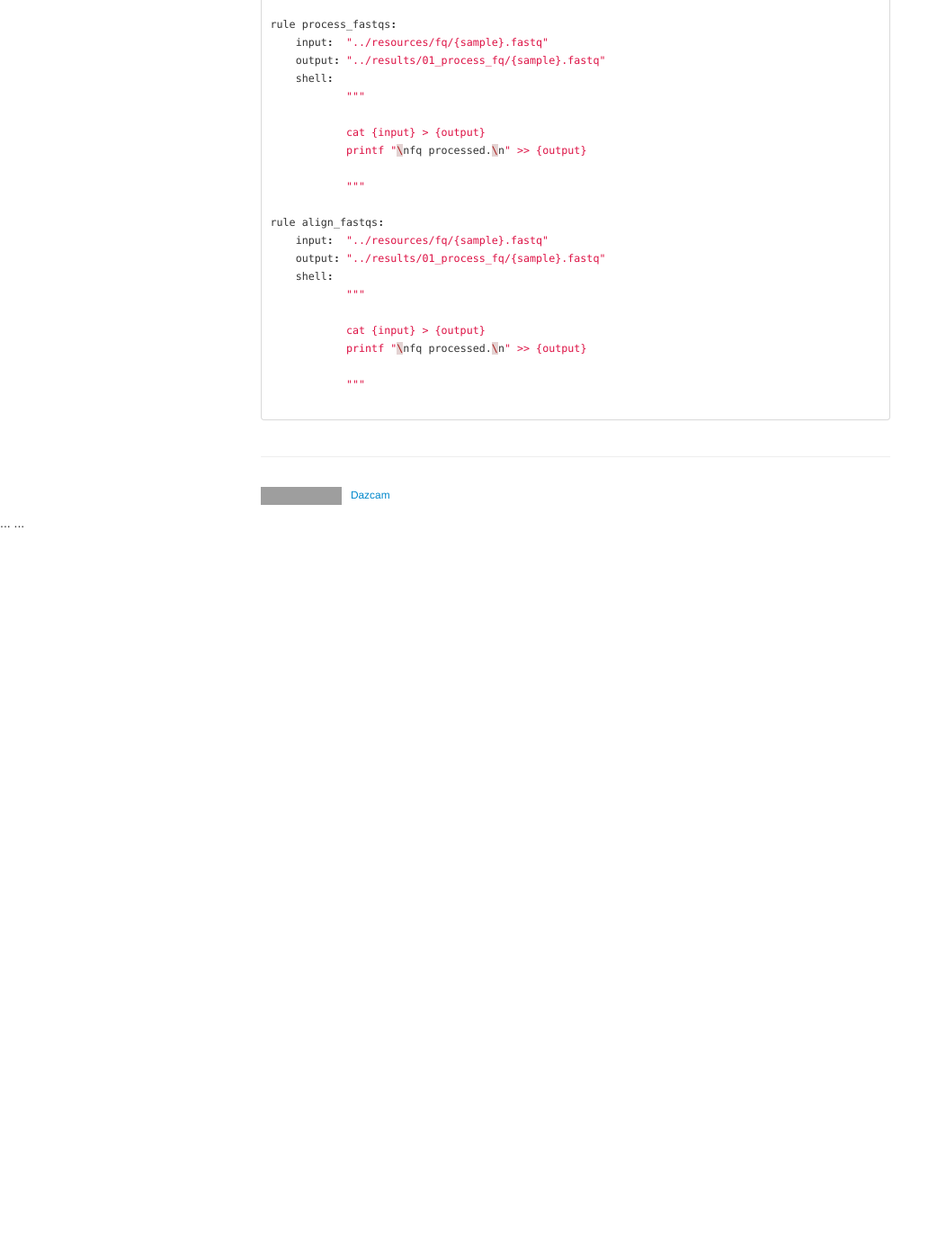
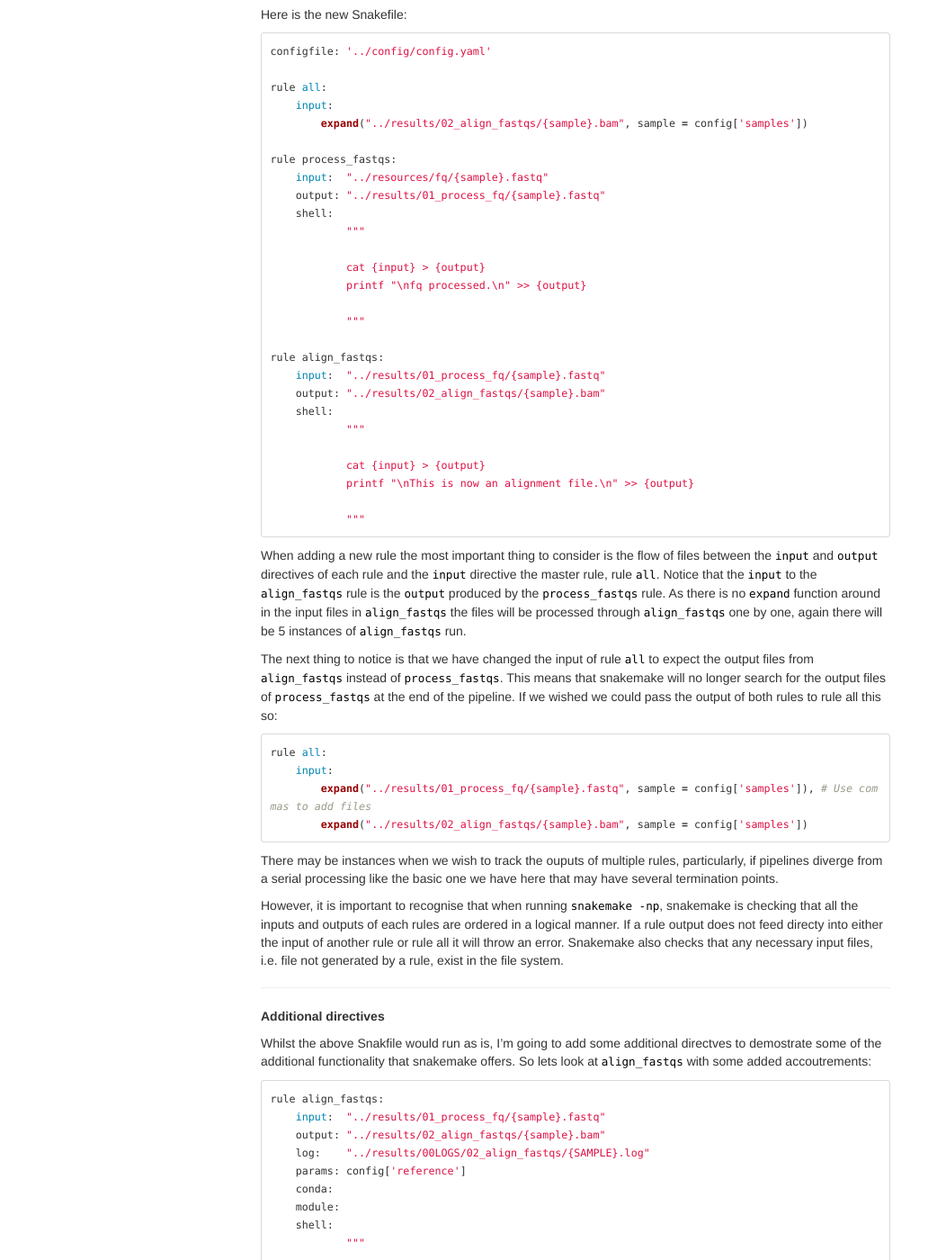
Before and after one commit to Dazcam/Bioinformatics-tutorials, a Jekyll site: the page built from pages/snakemake/04_rule2_add_params.md, in a window 1280 px wide and 1400 px high, scrolled down 216 px. Shown: the whole window at 90% size, without its empty margins (0-1052 px from the left). Built offline with Jekyll 4.4.1, drawn with Linux system fonts in a browser that asks for light colours; our own code applies the rules of GitHub Pages for plain Markdown files; before the commit the page ends 900 px from its top, so only the background shows below that; some of the changed text lies outside the part shown; grey boxes are pictures that could not be loaded.

Commit message:
Add 2nd rule and start additional params

````diff
--- a/pages/snakemake/04_rule2_add_params.md
+++ b/pages/snakemake/04_rule2_add_params.md
@@ -1,9 +1,22 @@
-```R
+---
+layout: page
+title: Add a second rule with more parameters
+description: Add a second rule with more parameters
+---
+
+The next step is to add another rule to your workflow. We will now (hypothetically)
+align our fastqs to a genome of interest. Rememebr the focus of this tutorial is
+not what is being excuted in the shell commands but how snakemake is managing the
+workflow.
+
+Here is the new Snakefile:
+
+```python
 configfile: '../config/config.yaml'
 
 rule all:
     input:
-	      expand("../results/01_process_fq/{sample}.fastq", sample = config['samples'])
+        expand("../results/02_align_fastqs/{sample}.bam", sample = config['samples'])
 
 rule process_fastqs:
     input:  "../resources/fq/{sample}.fastq"
@@ -17,14 +30,71 @@ rule process_fastqs:
             """
 
 rule align_fastqs:
-    input:  "../resources/fq/{sample}.fastq"
-    output: "../results/01_process_fq/{sample}.fastq"
+    input:  "../results/01_process_fq/{sample}.fastq"
+    output: "../results/02_align_fastqs/{sample}.bam"
     shell:
             """
 
             cat {input} > {output}
-            printf "\nfq processed.\n" >> {output}
+            printf "\nThis is now an alignment file.\n" >> {output}
 
             """
+```
 
+When adding a new rule the most important thing to consider is the flow of files between
+the `input` and `output` directives of each rule and the `input` directive the master rule,
+rule `all`. Notice that the `input` to the `align_fastqs` rule is the `output` produced by
+the `process_fastqs` rule. As there is no `expand` function around in the input files in
+`align_fastqs` the files will be processed through `align_fastqs` one by one, again there
+will be 5 instances of `align_fastqs` run.
+
+The next thing to notice is that we have changed the input of rule `all` to expect the
+output files from `align_fastqs` instead of `process_fastqs`. This means that snakemake
+will no longer search for the output files of `process_fastqs` at the end of the pipeline.
+If we wished we could pass the output of both rules to rule all this so:
+
+```python
+rule all:
+    input:
+        expand("../results/01_process_fq/{sample}.fastq", sample = config['samples']), # Use commas to add files
+	expand("../results/02_align_fastqs/{sample}.bam", sample = config['samples'])
 ```
+
+There may be instances when we wish to track the ouputs of multiple rules, particularly,
+if pipelines diverge from a serial processing like the basic one we have here that may have
+several termination points.
+
+However, it is important to recognise that when running `snakemake -np`, snakemake is checking
+that all the inputs and outputs of each rules are ordered in a logical manner. If a rule output
+does not feed directy into either the input of another rule or rule all it will throw an error.
+Snakemake also checks that any necessary input files, i.e. file not generated by a rule, exist
+in the file system.
+
+***
+
+**Additional directives**
+
+Whilst the above Snakfile would run as is, I'm going to add some additional directves to demostrate some
+of the additional functionality that snakemake offers. So lets look at `align_fastqs` with some added
+accoutrements:
+
+```python
+rule align_fastqs:
+    input:  "../results/01_process_fq/{sample}.fastq"
+    output: "../results/02_align_fastqs/{sample}.bam"
+    log:    "../results/00LOGS/02_align_fastqs/{SAMPLE}.log"
+    params: config['reference']
+    conda:
+    module:
+    shell:
+            """
+
+            cat {input} > {output}
+            printf "\nThis is now an alignment file.\n" {params} 2> {log} >> {output}
+
+            """
+```
+
+TODO: Add page for details on make, add shell script and rule specific slurm params
+
+****
````
